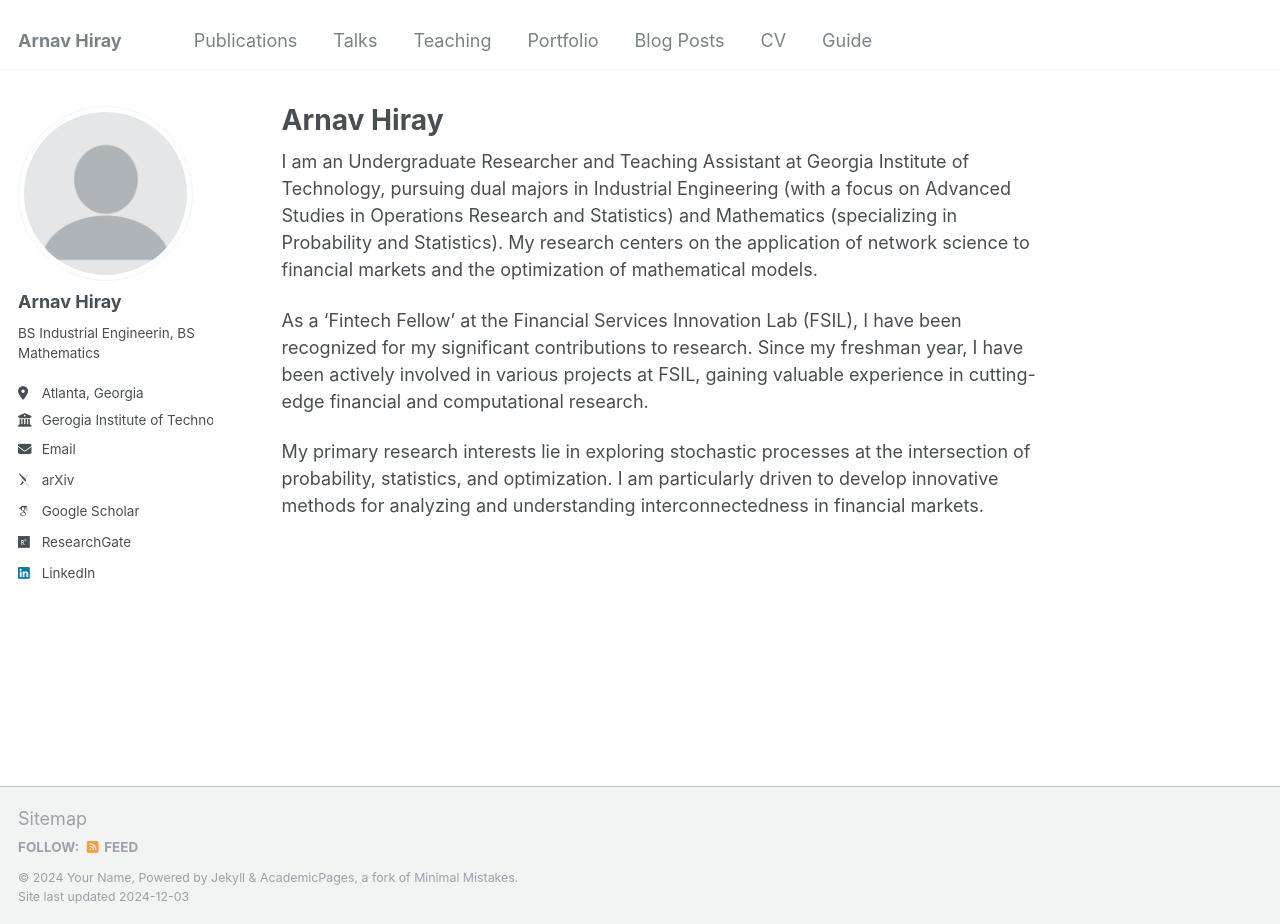
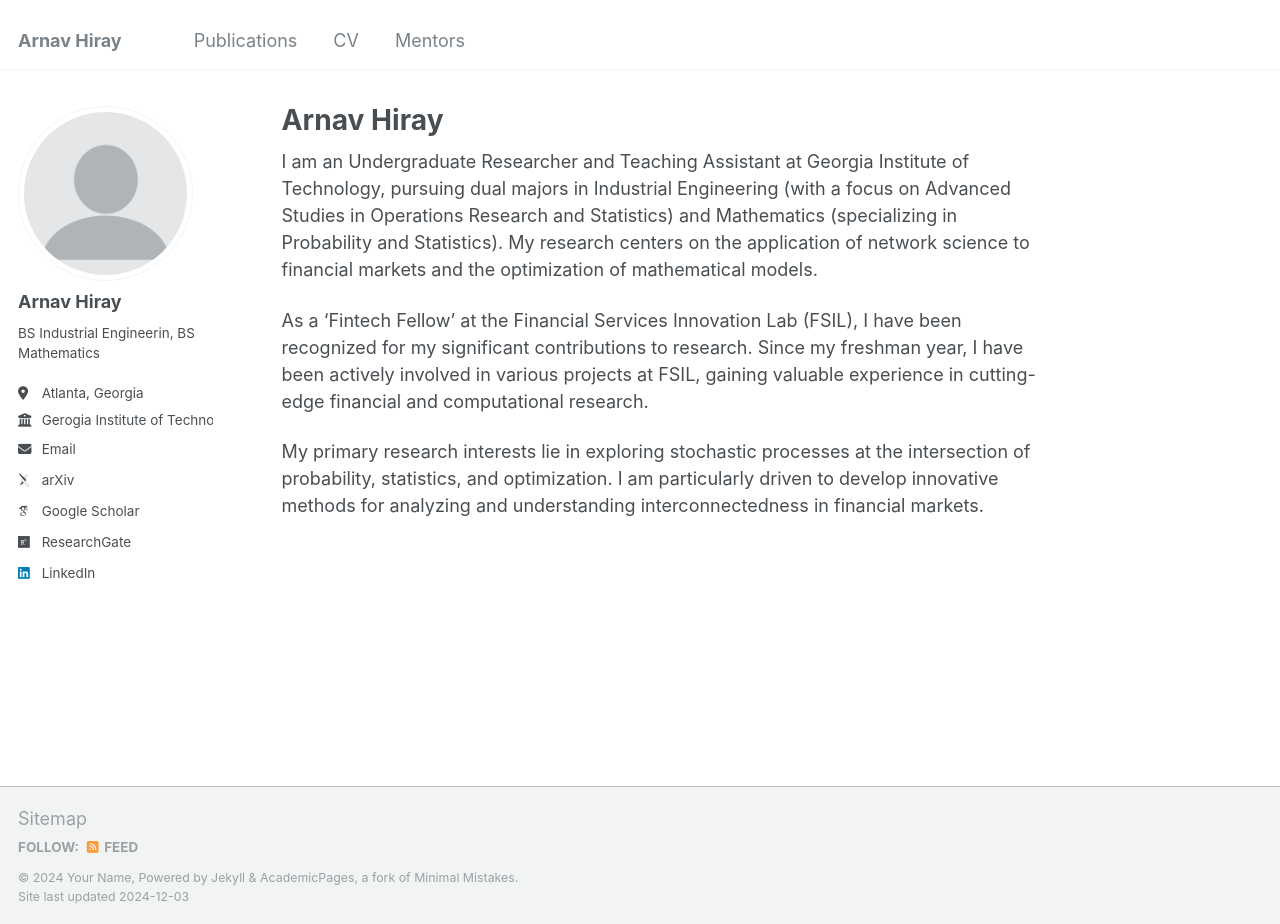
Before and after one commit to AHiray/AHiray.github.io, a Jekyll site: the page built from _pages/about.md, in a window 1280 px wide and 924 px high. Built offline with Jekyll 4.4.1, drawn with Linux system fonts in a browser that asks for light colours; some web fonts are replaced; some of the changed lines change nothing that is shown.

Commit message:
Update navigation.yml

```diff
--- a/_data/navigation.yml
+++ b/_data/navigation.yml
@@ -8,20 +8,23 @@ main:
   - title: "Publications"
     url: /publications/
 
-  - title: "Talks"
-    url: /talks/
+ # - title: "Talks"
+ #   url: /talks/
 
-  - title: "Teaching"
-    url: /teaching/
+ # - title: "Teaching"
+ #   url: /teaching/
 
-  - title: "Portfolio"
-    url: /portfolio/
+ # - title: "Portfolio"
+ #   url: /portfolio/
 
-  - title: "Blog Posts"
-    url: /year-archive/
+ # - title: "Blog Posts"
+  #  url: /year-archive/
 
   - title: "CV"
     url: /cv/
 
-  - title: "Guide"
-    url: /markdown/
+  #- title: "Guide"
+  #  url: /markdown/
+
+  - title: "Mentors"
+    url: /mentors/
```
